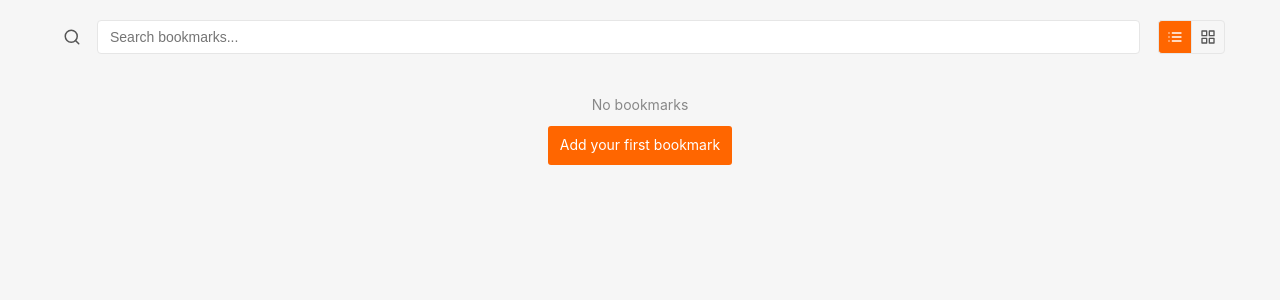
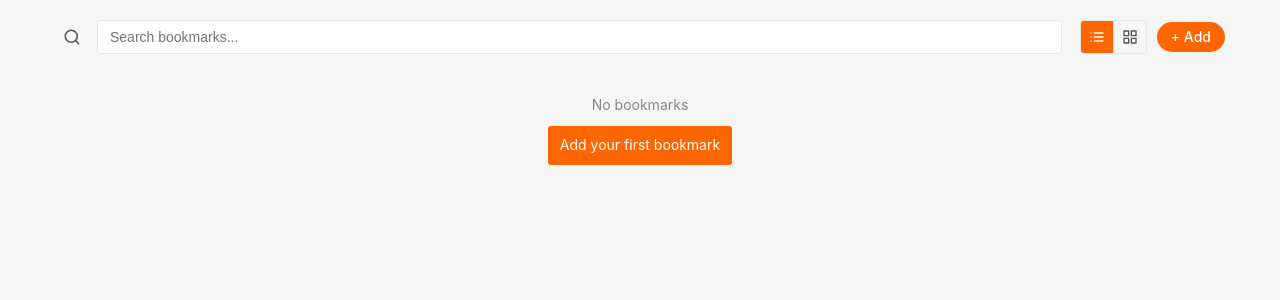
Before and after one commit to skorotkiewicz/bookmarks, a Flask app: page /dashboard in a window 1280 px wide. Shown: the part 52-352 px from the top of the page. Run offline with Flask 2, Linux system fonts and the light colour scheme; the visitor is signed in with stand-in values (Sample User, id 1); data comes from the database, SQL or seed files in the repository; data that the repository does not hold is empty.

Commit message:
add nice add bookmark

```diff
--- a/templates/dashboard.html
+++ b/templates/dashboard.html
@@ -147,6 +147,25 @@ img[src] {
 .search-clear.active {
     display: block;
 }
+.add-bookmark-btn {
+    display: flex;
+    align-items: center;
+    gap: 5px;
+    background-color: var(--accent-color);
+    margin: 0 0 0 10px;
+    color: white;
+    border: none;
+    border-radius: 20px;
+    padding: 4px 14px;
+    font-size: 14px;
+    font-weight: 500;
+    cursor: pointer;
+    transition: opacity 0.2s;
+    text-decoration: none;
+}
+.add-bookmark-btn:hover {
+    opacity: 0.9;
+}
 .no-results {
     text-align: center;
     padding: 20px;
@@ -288,6 +307,9 @@ img[src] {
             </svg>
         </button>
     </div>
+    <a href="{{ url_for('add_bookmark') }}" class="add-bookmark-btn">
+        {{ t('navigation.add') }}
+    </a>
 </div>
 
 <div class="bookmarks">
```
